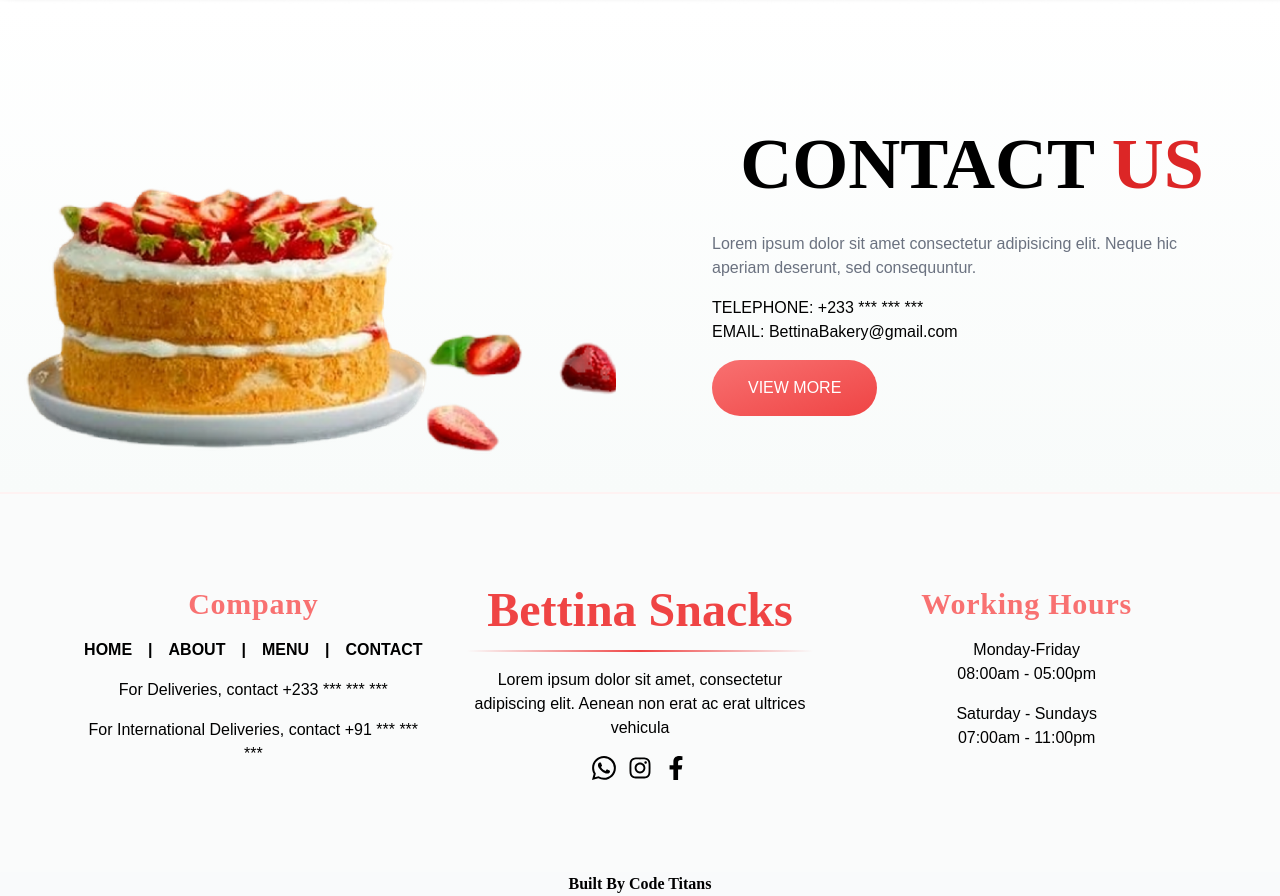
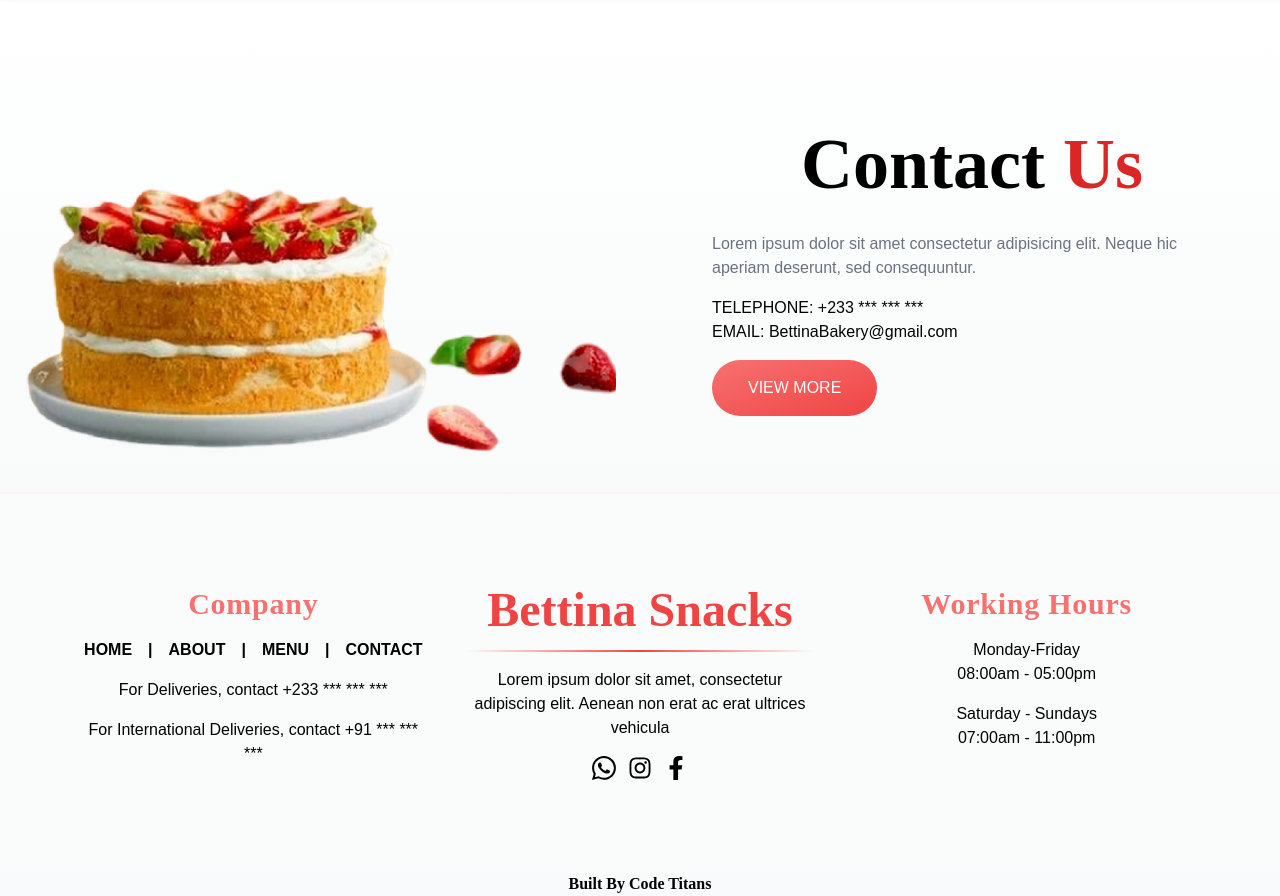
Before and after one commit to 208-code-titans/bettina-snacks, a React (Create React App) app: page / in a window 1280 px wide. Shown: the part 2740-3636 px from the top of the page. Built offline with nearby package versions, Linux system fonts and the light colour scheme.

Commit message:
refactor: :lipstick: capitalized contact

```diff
--- a/src/components/HomeContact/HomeContact.jsx
+++ b/src/components/HomeContact/HomeContact.jsx
@@ -13,8 +13,8 @@ const HomeContact = () => {
 				<div className='w-[50%]'>
 					<div className='w-full gap-4 flex flex-col py-8 px-12'>
 						<LandingSubHeading
-							title='CONTACT'
-							span='US'
+							title='Contact'
+							span='Us'
 							subtitle='Lorem ipsum dolor sit amet consectetur adipisicing elit. Neque hic aperiam deserunt, sed consequuntur.'
 						/>
             <div>
```
